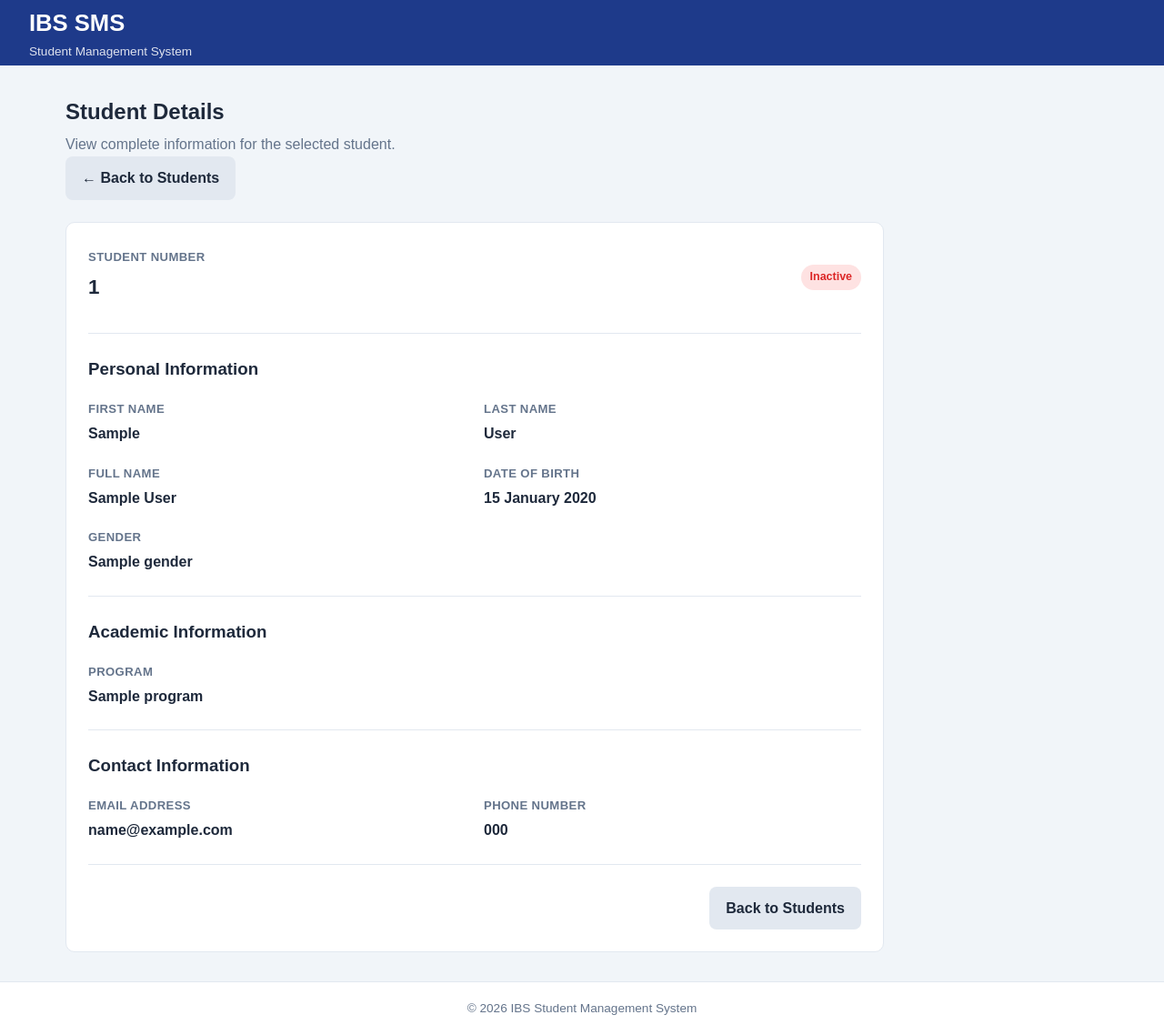
After one commit to ezekieltambure/STUDENT-MANAGEMENT-SYSTEM, a Flask app: template web/templates/students/detail.html in a window 1280 px wide. The commit adds this page. Shown: the whole page at 91% size. Run offline with Flask 3, Linux system fonts and the light colour scheme; the template is opened without the code that fills it: most values are stand-ins (such as "Sample title", 1, 10 or a date in 2020).

Commit message:
Add student details web page

```diff
--- a/web/static/css/style.css
+++ b/web/static/css/style.css
@@ -387,3 +387,87 @@ select.form-control {
         min-width: 850px;
     }
 }
+/* Student Details */
+
+.student-detail-card {
+    max-width: 900px;
+}
+
+.student-detail-header {
+    display: flex;
+    align-items: center;
+    justify-content: space-between;
+    gap: 20px;
+    padding-bottom: 24px;
+    border-bottom: 1px solid var(--border);
+}
+
+.student-detail-header h3 {
+    margin-top: 4px;
+    font-size: 1.4rem;
+}
+
+.detail-section {
+    padding: 24px 0;
+    border-bottom: 1px solid var(--border);
+}
+
+.detail-section:last-of-type {
+    border-bottom: none;
+}
+
+.detail-section h3 {
+    margin-bottom: 18px;
+}
+
+.detail-grid {
+    display: grid;
+    grid-template-columns: repeat(2, 1fr);
+    gap: 20px;
+}
+
+.detail-item {
+    display: flex;
+    flex-direction: column;
+    gap: 4px;
+}
+
+.detail-label {
+    color: var(--muted);
+    font-size: 0.82rem;
+    font-weight: 600;
+    text-transform: uppercase;
+    letter-spacing: 0.03em;
+}
+
+.detail-value {
+    font-size: 1rem;
+    font-weight: 600;
+}
+
+.detail-actions {
+    display: flex;
+    justify-content: flex-end;
+    gap: 12px;
+    padding-top: 24px;
+}
+
+@media (max-width: 700px) {
+    .detail-grid {
+        grid-template-columns: 1fr;
+    }
+
+    .student-detail-header {
+        align-items: flex-start;
+        flex-direction: column;
+    }
+
+    .detail-actions {
+        flex-direction: column;
+    }
+
+    .detail-actions .btn {
+        width: 100%;
+        text-align: center;
+    }
+}
--- /dev/null
+++ b/web/templates/students/detail.html
@@ -0,0 +1,141 @@
+{% extends "base.html" %}
+
+{% block title %}Student Details | IBS Student Management System{% endblock %}
+
+{% block content %}
+
+<div class="page-header">
+    <div>
+        <h2>Student Details</h2>
+        <p>View complete information for the selected student.</p>
+    </div>
+
+    <a
+        href="{{ url_for('students.list_students') }}"
+        class="btn btn-secondary"
+    >
+        ← Back to Students
+    </a>
+</div>
+
+{% if student %}
+
+<div class="card student-detail-card">
+
+    <div class="student-detail-header">
+        <div>
+            <span class="detail-label">Student Number</span>
+            <h3>{{ student.student_number }}</h3>
+        </div>
+
+        {% if student.is_active %}
+            <span class="status-badge status-active">
+                Active
+            </span>
+        {% else %}
+            <span class="status-badge status-inactive">
+                Inactive
+            </span>
+        {% endif %}
+    </div>
+
+    <div class="detail-section">
+        <h3>Personal Information</h3>
+
+        <div class="detail-grid">
+
+            <div class="detail-item">
+                <span class="detail-label">First Name</span>
+                <span class="detail-value">{{ student.first_name }}</span>
+            </div>
+
+            <div class="detail-item">
+                <span class="detail-label">Last Name</span>
+                <span class="detail-value">{{ student.last_name }}</span>
+            </div>
+
+            <div class="detail-item">
+                <span class="detail-label">Full Name</span>
+                <span class="detail-value">{{ student.full_name }}</span>
+            </div>
+
+            <div class="detail-item">
+                <span class="detail-label">Date of Birth</span>
+                <span class="detail-value">
+                    {{ student.date_of_birth.strftime('%d %B %Y') }}
+                </span>
+            </div>
+
+            <div class="detail-item">
+                <span class="detail-label">Gender</span>
+                <span class="detail-value">{{ student.gender }}</span>
+            </div>
+
+        </div>
+    </div>
+
+    <div class="detail-section">
+        <h3>Academic Information</h3>
+
+        <div class="detail-grid">
+
+            <div class="detail-item">
+                <span class="detail-label">Program</span>
+                <span class="detail-value">{{ student.program }}</span>
+            </div>
+
+        </div>
+    </div>
+
+    <div class="detail-section">
+        <h3>Contact Information</h3>
+
+        <div class="detail-grid">
+
+            <div class="detail-item">
+                <span class="detail-label">Email Address</span>
+                <span class="detail-value">{{ student.email }}</span>
+            </div>
+
+            <div class="detail-item">
+                <span class="detail-label">Phone Number</span>
+                <span class="detail-value">{{ student.phone }}</span>
+            </div>
+
+        </div>
+    </div>
+
+    <div class="detail-actions">
+        <a
+            href="{{ url_for('students.list_students') }}"
+            class="btn btn-secondary"
+        >
+            Back to Students
+        </a>
+    </div>
+
+</div>
+
+{% else %}
+
+<div class="card">
+    <div class="empty-state">
+        <h3>Student Not Found</h3>
+
+        <p>
+            {{ error or "The requested student could not be found." }}
+        </p>
+
+        <a
+            href="{{ url_for('students.list_students') }}"
+            class="btn btn-primary"
+            style="width: auto;"
+        >
+            Return to Students
+        </a>
+    </div>
+</div>
+
+{% endif %}
+
+{% endblock %}
```
Also changed, not shown: web/routes/student_routes.py (+25 -1 lines), web/templates/students/list.html (+25 -4 lines).
